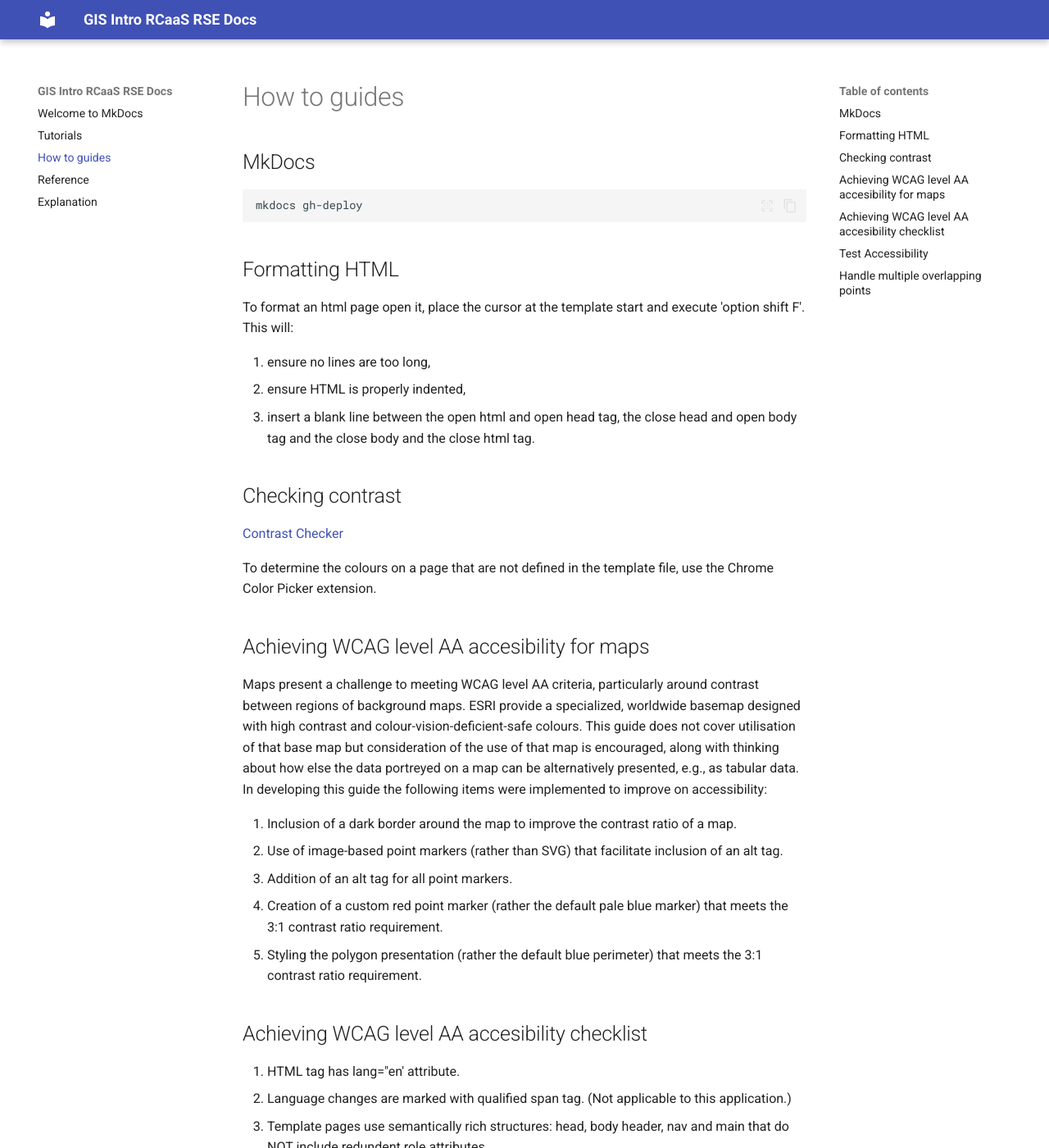
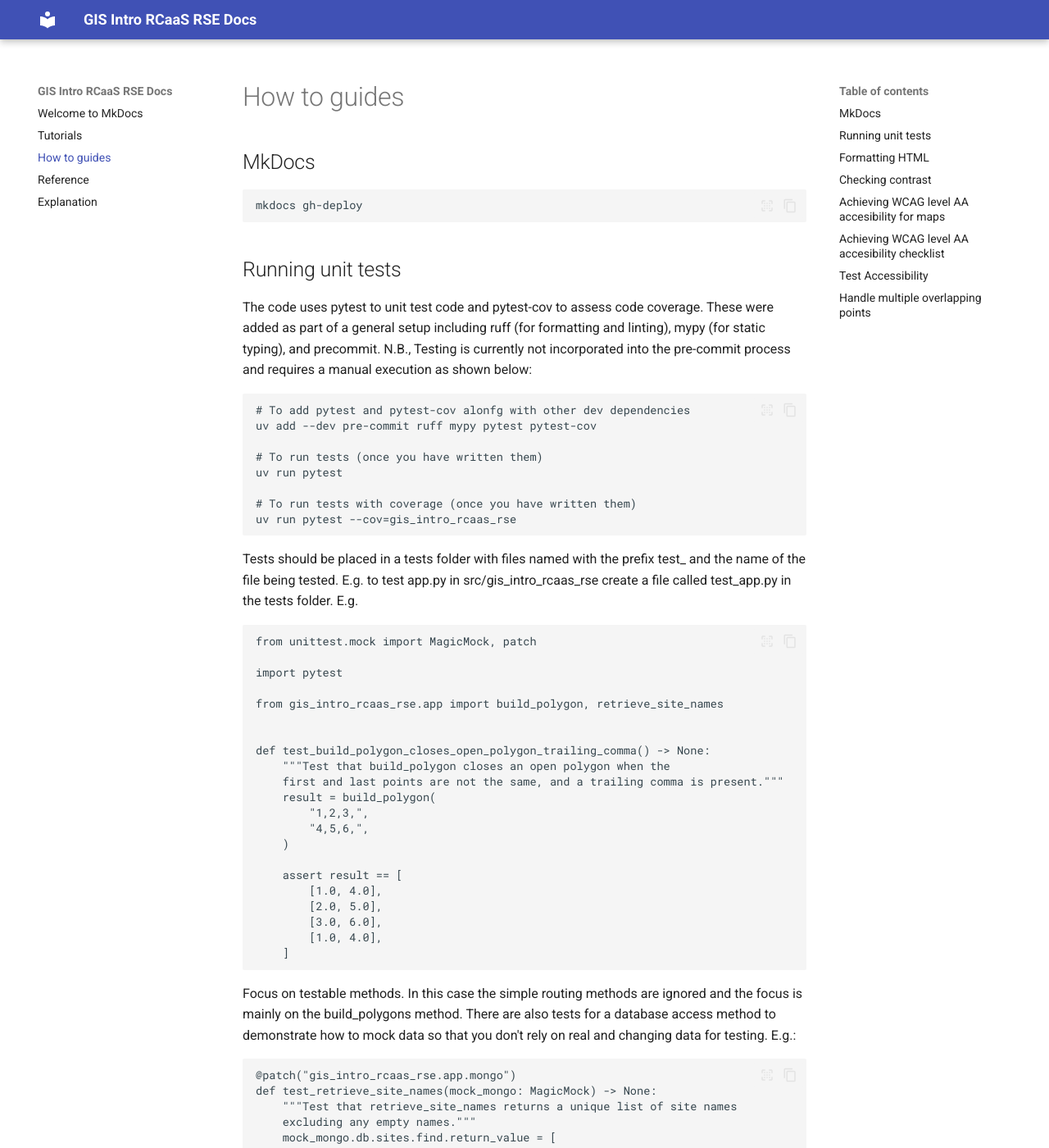
Before and after one commit to University-of-Glasgow-Public/gis-intro-rcaas-rse, an MkDocs documentation site: the page built from docs/how-to-guides.md, in a window 1280 px wide and 1400 px high. Shown: the whole window at 82% size. Built offline with MkDocs 1.6.1 and Material for MkDocs 9.7.7, drawn with Linux system fonts in a browser that asks for light colours; some of the changed text lies outside the part shown.

Commit message:
added more tests

````diff
--- a/docs/how-to-guides.md
+++ b/docs/how-to-guides.md
@@ -3,6 +3,102 @@
 mkdocs gh-deploy
 ```
 
+## Running unit tests
+
+The code uses pytest to unit test code and pytest-cov to assess code coverage. These were added as part of
+a general setup including ruff (for formatting and linting), mypy (for static typing), and precommit. N.B.,
+Testing is currently not incorporated into the pre-commit process and requires a manual execution as shown
+below:
+```
+# To add pytest and pytest-cov alonfg with other dev dependencies
+uv add --dev pre-commit ruff mypy pytest pytest-cov
+
+# To run tests (once you have written them)
+uv run pytest
+
+# To run tests with coverage (once you have written them)
+uv run pytest --cov=gis_intro_rcaas_rse
+```
+Tests should be placed in a tests folder with files named with the prefix test_ and the name of
+the file being tested. E.g. to test app.py in src/gis_intro_rcaas_rse create a file called
+test_app.py in the tests folder. E.g.
+```
+from unittest.mock import MagicMock, patch
+
+import pytest
+
+from gis_intro_rcaas_rse.app import build_polygon, retrieve_site_names
+
+
+def test_build_polygon_closes_open_polygon_trailing_comma() -> None:
+    """Test that build_polygon closes an open polygon when the
+    first and last points are not the same, and a trailing comma is present."""
+    result = build_polygon(
+        "1,2,3,",
+        "4,5,6,",
+    )
+
+    assert result == [
+        [1.0, 4.0],
+        [2.0, 5.0],
+        [3.0, 6.0],
+        [1.0, 4.0],
+    ]
+```
+Focus on testable methods. In this case the simple routing methods are ignored and the focus is mainly
+on the build_polygons method. There are also tests for a database access method to demonstrate how
+to mock data so that you don't rely on real and changing data for testing. E.g.:
+```
+@patch("gis_intro_rcaas_rse.app.mongo")
+def test_retrieve_site_names(mock_mongo: MagicMock) -> None:
+    """Test that retrieve_site_names returns a unique list of site names
+    excluding any empty names."""
+    mock_mongo.db.sites.find.return_value = [
+        {"properties": {"name": "Site A"}},  # Valid site with name
+        {"properties": {"name": "Site B"}},  # Valid site with name
+        {"properties": {"description": "Site C"}},  # No name field
+        {"properties": {"name": ""}},  # Empty name field
+        {"properties": {}},  # No name field
+        {},  # No properties field
+    ]
+
+    result = retrieve_site_names()
+
+    assert result == ["Site A", "Site B"]
+```
+And also tests to handle the addition of data via forms. E.g.:
+```
+@patch("gis_intro_rcaas_rse.app.mongo")
+@patch("gis_intro_rcaas_rse.app.retrieve_sites")
+def test_addbothy(
+    mock_retrieve_sites: MagicMock, mock_mongo: MagicMock, client: FlaskClient
+) -> None:
+    mock_retrieve_sites.return_value = []
+
+    response = client.post(
+        "/addbothy",
+        data={
+            "Longitude": "-4.1",
+            "Latitude": "56.2",
+            "BothyName": "Test Bothy",
+        },
+    )
+
+    assert response.status_code == 200
+
+    mock_mongo.db.bothies.insert_one.assert_called_once_with(
+        {
+            "type": "Feature",
+            "geometry": {
+                "type": "Point",
+                "coordinates": [-4.1, 56.2],
+            },
+            "properties": {
+                "name": "Test Bothy",
+            },
+        }
+    )
+```
 ## Formatting HTML
 
 To format an html page open it, place the cursor at the template start and execute 'option shift F'.
--- a/pyproject.toml
+++ b/pyproject.toml
@@ -16,6 +16,7 @@ dependencies = [
 [dependency-groups]
 dev = [
     "mypy>=2.1.0",
+    "pre-commit>=4.6.0",
     "pytest>=9.1.1",
     "pytest-cov>=7.1.0",
     "ruff>=0.15.20",
@@ -28,6 +29,11 @@ build-backend = "hatchling.build"
 
 [tool.hatch.build.targets.wheel]
 packages = ["src/gis_intro_rcaas_rse"]
+
+
+[tool.hatch.build.targets.wheel.force-include]
+"src/gis_intro_rcaas_rse/py.typed" = "gis_intro_rcaas_rse/py.typed"
+
 
 
 [tool.pytest.ini_options]
````
Also changed, not shown: docs/explanation.md (+3 -1 lines), docs/reference.md (+1 -1 lines), site/explanation/index.html, site/how-to-guides/index.html, site/reference/index.html, site/tutorials/index.html, 7 other files.
